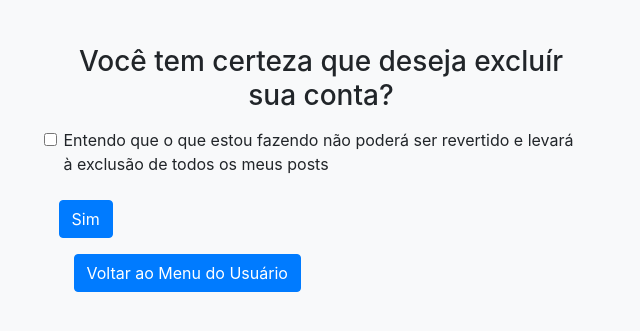
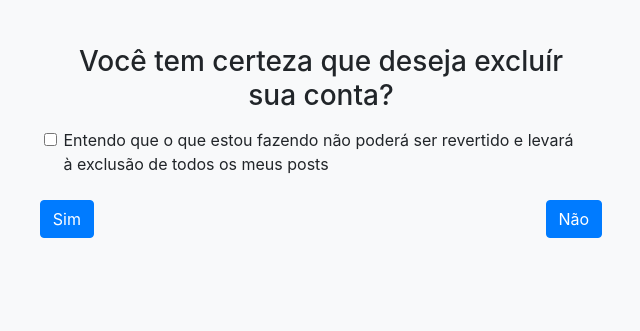
Before and after one commit to Rodrigo41555557/TCC, a PHP site: page /excluir_user.php in a window 1280 px wide. Shown: the part 196-527 px from the top of the page, without its empty margins (319-959 px from the left). Run offline with PHP 8.4, Linux system fonts and the light colour scheme.

Commit message:
pequenos ajustes

```diff
--- a/excluir_user.php
+++ b/excluir_user.php
@@ -17,7 +17,7 @@ require 'config.php';
 <?php require_once 'menu.php'; ?>
 <br><br><br>
 	<div class="container">
-		<form method="post" action="conf_excluir_user.php">
+
 			<div class="form-group">
         		<div class="col-md-6 offset-md-3">
 	        		<h3 class="text-center"> Você tem certeza que deseja excluír sua conta? </h3>
@@ -31,17 +31,19 @@ require 'config.php';
 
         		<br>
 
-        		<div class="col-md-3 offset-md-3">
+	<div class='row mx-5 '>
+		<form method="post" action="conf_excluir_user.php" class="mx-auto">
+        	<div class="float-left mr-auto">
 	        		<input type="submit" name="sim" class="btn btn-primary" value="Sim">
-	        	</div>
 
     		</div>
     	</form>
-    	<form method="post" action="sobremim.php" class="col-md-3 offset-md-3">
-    		<div class="col-md-3 ">
-    			<input type="submit" name="nao" class="btn btn-primary" value="Voltar ao Menu do Usuário">
+    	<form method="post" action="sobremim.php" class="mx-auto">
+    		<div class="float-right mr-auto">
+    			<input type="submit" name="nao" class="btn btn-primary" value="Não">
 	    	</div>
     	</form>
+ 	</li>
 	</div>
 </body>
 </html>
```
Also changed, not shown: sobremim.php (+1 -6 lines).
